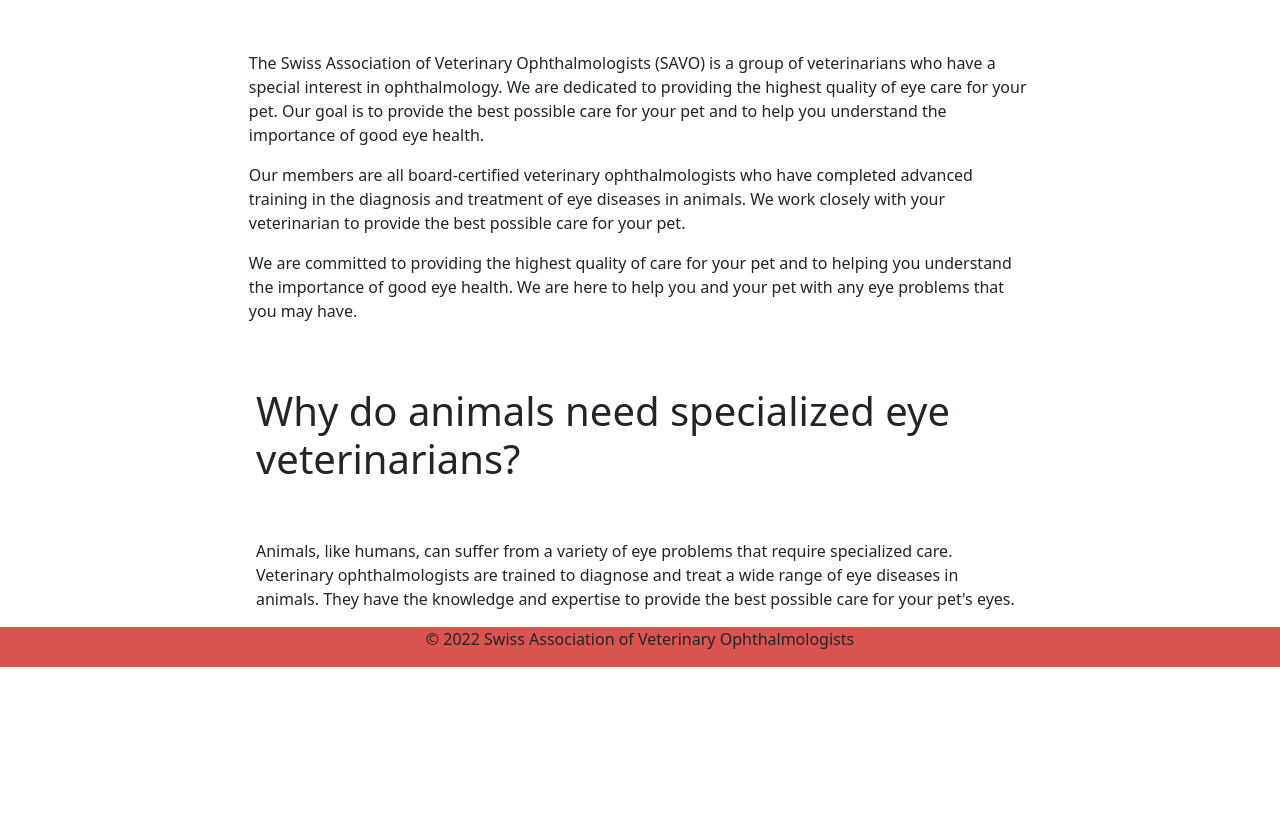
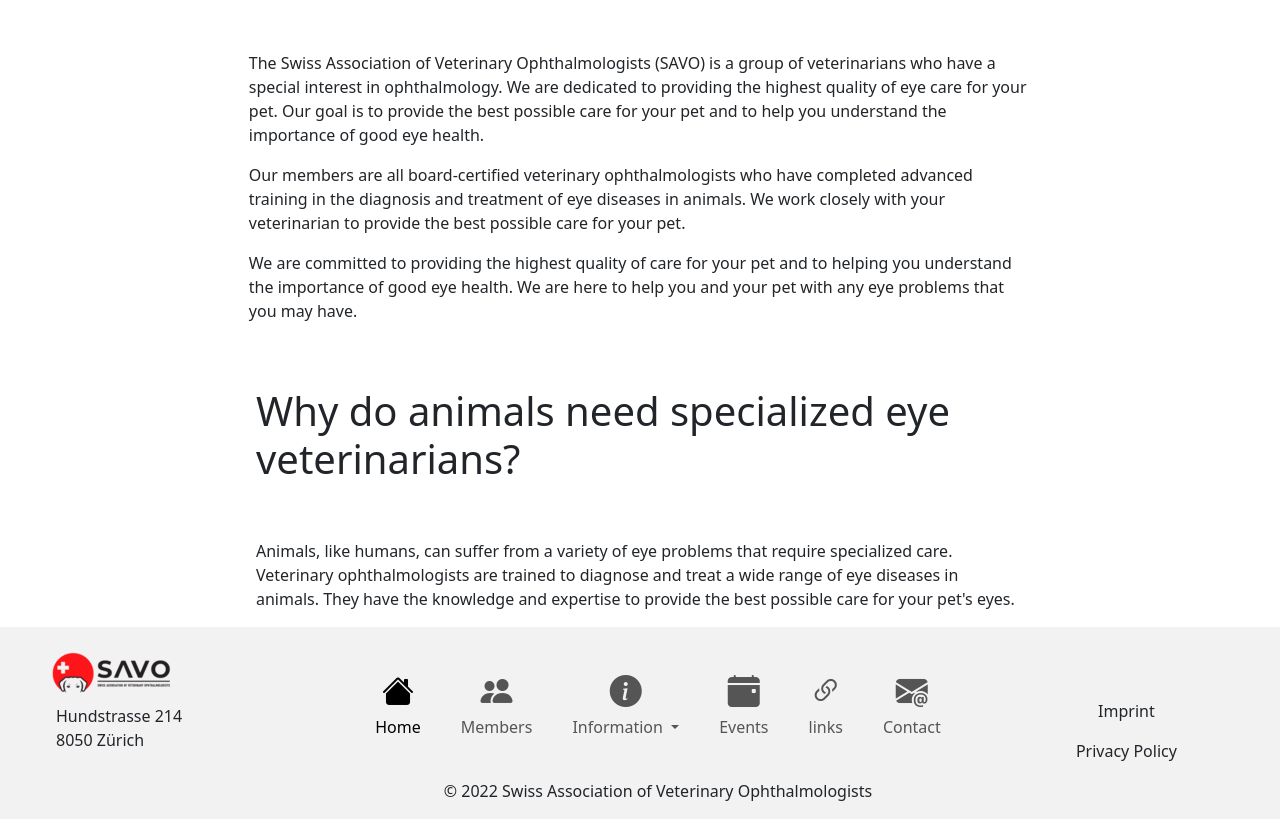
Before and after one commit to Joao4569/SAVO, a plain HTML site: page index.html in a window 1280 px wide. Shown: the part 810-1629 px from the top of the page. Before the commit the page ends 1477 px from the top, so only its background shows below. Drawn offline with nearby package versions, Linux system fonts and the light colour scheme.

Commit message:
feat: Create footer.

```diff
--- a/index.html
+++ b/index.html
@@ -24,6 +24,12 @@
       rel="stylesheet"
       integrity="sha384-QWTKZyjpPEjISv5WaRU9OFeRpok6YctnYmDr5pNlyT2bRjXh0JMhjY6hW+ALEwIH"
       crossorigin="anonymous"
+    />
+
+    <!-- Bootstrap Icons -->
+    <link
+      rel="stylesheet"
+      href="https://cdn.jsdelivr.net/npm/bootstrap-icons@1.11.3/font/bootstrap-icons.min.css"
     />
   </head>
 
@@ -197,12 +203,111 @@
       </div>
     </section>
 
-    <footer class="container-fluid red-bg">
+    <footer class="container-fluid red-bg pt-4">
       <div class="row">
+        <div class="col ps-5">
+          <img
+            class="img-fluid"
+            src="./assets/images/savo_logo_C9_resize_crop (small).png"
+            alt="SAVO logo small."
+          />
+          <p class="ps-2 pt-2">
+            Hundstrasse 214<br />
+            8050 Zürich<br />
+          </p>
+        </div>
         <div class="col">
-          <p class="text-center">
+          <!-- Navbar Collapse -->
+          <nav class="navbar navbar-expand-sm">
+            <div class="container-fluid">
+              <button
+                class="navbar-toggler"
+                type="button"
+                data-bs-toggle="collapse"
+                data-bs-target="#navbarNav"
+                aria-controls="navbarNav"
+                aria-expanded="false"
+                aria-label="Toggle navigation"
+              >
+                <span class="navbar-toggler-icon"></span>
+              </button>
+              <div
+                class="collapse navbar-collapse justify-content-center"
+                id="navbarNav"
+              >
+                <!-- Navbar Items -->
+                <ul class="navbar-nav">
+                  <li class="nav-item pe-4">
+                    <a
+                      class="nav-link active text-center"
+                      aria-current="page"
+                      href="#"
+                      ><i class="bi bi-house-fill icons"></i><br />Home
+                    </a>
+                  </li>
+                  <li class="nav-item pe-4">
+                    <a class="nav-link text-center" href="#"
+                      ><i class="bi bi-people-fill icons"></i><br />Members</a
+                    >
+                  </li>
+                  <!-- Information dropdown -->
+                  <li class="nav-item dropdown pe-4">
+                    <a
+                      class="nav-link dropdown-toggle text-center"
+                      href="#"
+                      role="button"
+                      data-bs-toggle="dropdown"
+                      aria-expanded="false"
+                    >
+                      <i class="bi bi-info-circle-fill icons"></i
+                      ><br />Information
+                    </a>
+                    <ul class="dropdown-menu">
+                      <li>
+                        <a class="dropdown-item" href="#"
+                          >Information for patient owners</a
+                        >
+                      </li>
+                      <li>
+                        <a class="dropdown-item" href="#"
+                          >Information for breeders</a
+                        >
+                      </li>
+                      <li>
+                        <a class="dropdown-item" href="#"
+                          >Information for referring veterinarians</a
+                        >
+                      </li>
+                    </ul>
+                  </li>
+                  <li class="nav-item pe-4">
+                    <a class="nav-link text-center" href="#"
+                      ><i class="bi bi-calendar-event-fill icons"></i
+                      ><br />Events</a
+                    >
+                  </li>
+                  <li class="nav-item pe-4">
+                    <a class="nav-link text-center" aria-disabled="true"
+                      ><i class="bi bi-link-45deg icons"></i><br />links</a
+                    >
+                  </li>
+                  <li class="nav-item">
+                    <a class="nav-link text-center" aria-disabled="true"
+                      ><i class="bi bi-envelope-at-fill icons"></i
+                      ><br />Contact</a
+                    >
+                  </li>
+                </ul>
+              </div>
+            </div>
+          </nav>
+          <p class="text-center pt-4">
             &copy; 2022 Swiss Association of Veterinary Ophthalmologists
           </p>
+        </div>
+        <div class="col text-center">
+          <p class="pt-5">Imprint</p>
+          <p>Privacy Policy</p>
         </div>
       </div>
     </footer>
--- a/static/css/base.css
+++ b/static/css/base.css
@@ -17,7 +17,11 @@
 
 /* Footer */
 .red-bg {
-  background-color: #d9534f;
+  background-color: #f2f2f2;
+}
+
+.icons {
+  font-size: 2rem;
 }
 
 /* Hero Image */
```
